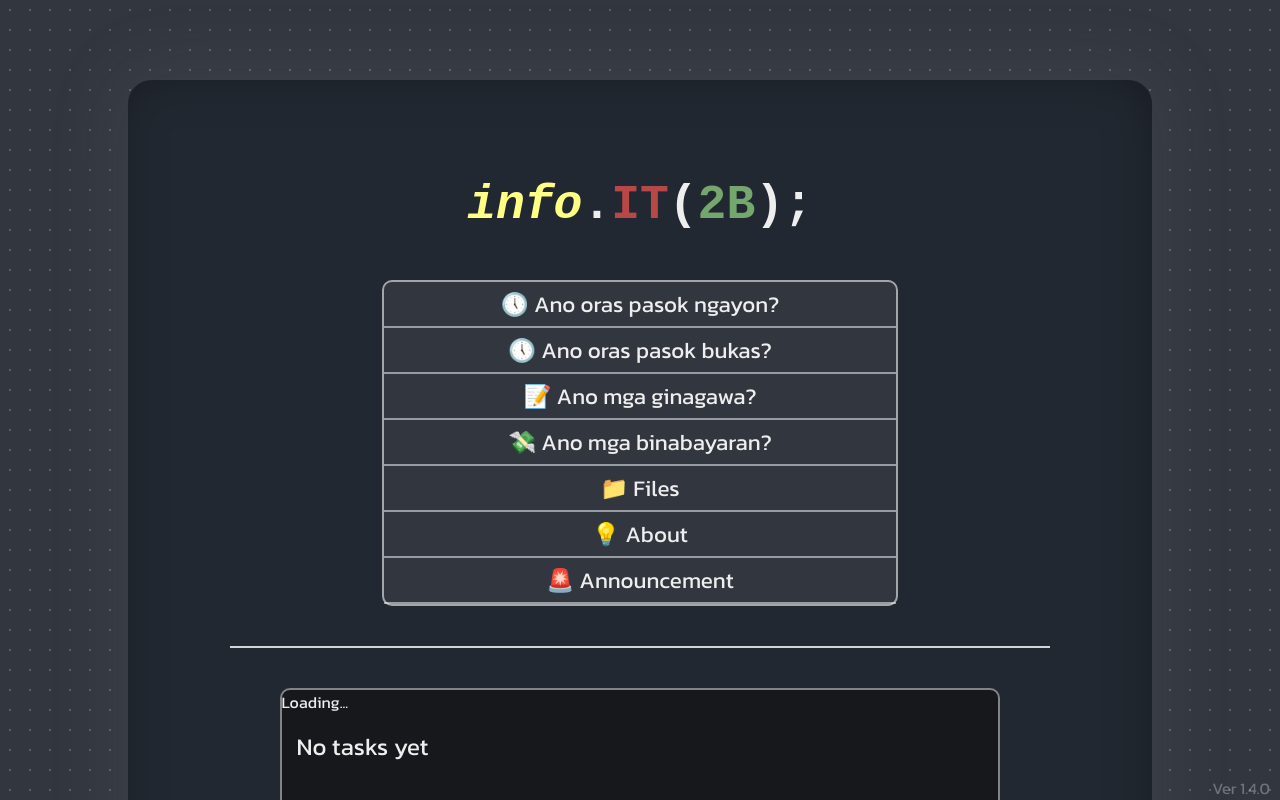
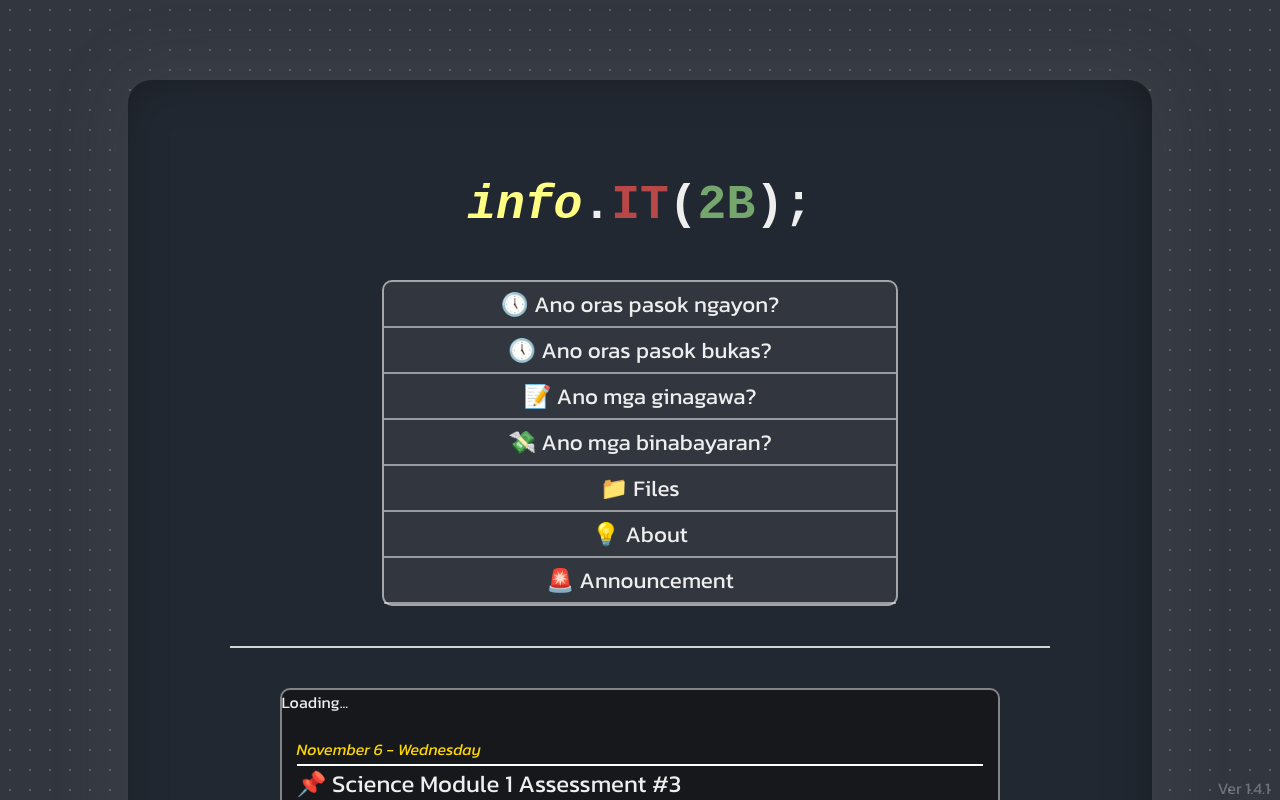
Before and after one commit to IkedaLab-Daniel/AskDaniel, a React (Vite) app: page / in a window 1280 px wide. Both pictures are taken after a click on the element "📝 Ano mga ginagawa?". Shown: the top 800 px of the page. Built offline with nearby package versions, Linux system fonts and the light colour scheme; no server answers.

Commit message:
added task

```diff
--- a/package.json
+++ b/package.json
@@ -1,7 +1,7 @@
 {
   "name": "askdaniel",
   "private": true,
-  "version": "1.4.0",
+  "version": "1.4.1",
   "type": "module",
   "scripts": {
     "dev": "vite",
--- a/src/App.jsx
+++ b/src/App.jsx
@@ -7,7 +7,7 @@ function App() {
     return(
       <>
         <Page1 />
-        <span className='version'>Ver 1.4.0</span>
+        <span className='version'>Ver 1.4.1</span>
         <Footer />
       </>
     )
--- a/src/Components/Page1.jsx
+++ b/src/Components/Page1.jsx
@@ -65,9 +65,8 @@ function Page1(){
     ];
 
     const Tasks = <p key="1">
-                {/* <span className='yellow-side'>October 8 - Tuesday</span> <span className='breaker'></span>
-                📌 Accounting Exercise 1 <br/><br/> */}
-                No tasks yet
+                <span className='yellow-side'>November 6 - Wednesday</span> <span className='breaker'></span>
+                📌 Science Module 1 Assessment #3 <br/><br/>
                 </p>
 
     const toPay = <p key="2">📌 IBCE Student Activity Fee:<br/> ₱150 <span className='yellow-side' style={{color: "red",}}>Overdue!</span> <br/><br/>
```
